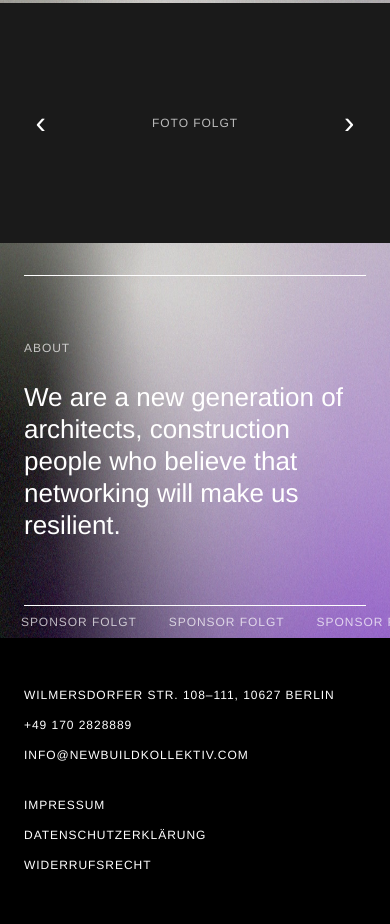
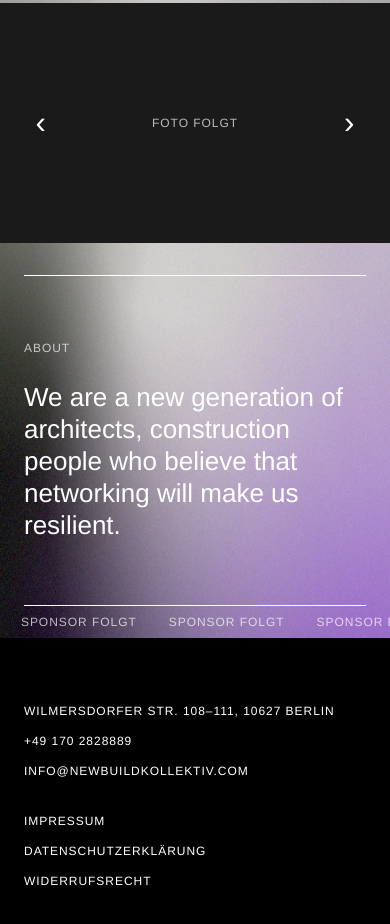
Before and after one commit to annsalich96/newbuild-kollektiv-website, a website built with Vite: page index.html in a window 390 px wide. Shown: the part 2820-3744 px from the top of the page. Built offline with nearby package versions, Linux system fonts and the light colour scheme.

Commit message:
Mobile-Footer: etwas mehr Platz oben/unten (64px/56px statt 48px/48px)
Aehnlich wie am Desktop oben grosszuegiger als unten, aber bewusst nicht
die dortigen vollen 2/1-Balken-Werte (64px/32px) - das haette "unten"
gegenueber vorher sogar verkleinert. Gilt fuer alle Footer inkl. der
rechtlichen Seiten (gleiche .site-footer-Klasse).

Mit Playwright auf allen vier Seiten verifiziert, Desktop-Werte
unveraendert.

Co-Authored-By: Claude Sonnet 5 <noreply@anthropic.com>

```diff
--- a/src/style.css
+++ b/src/style.css
@@ -1090,7 +1090,11 @@ ul {
 
 @media (max-width: 768px) {
   .site-footer {
-    padding-block: var(--space-7);
+    /* Etwas mehr Platz als vorher (48px/48px), oben etwas grosszuegiger
+       als unten wie am Desktop — aber nicht die dortigen vollen 2/1-
+       Balken-Werte (64px/32px), da das "unten" gegenueber vorher sogar
+       verkleinert haette (Absprache). */
+    padding-block: var(--space-8) calc(var(--space-7) + var(--space-2));
   }
 }
 
```
